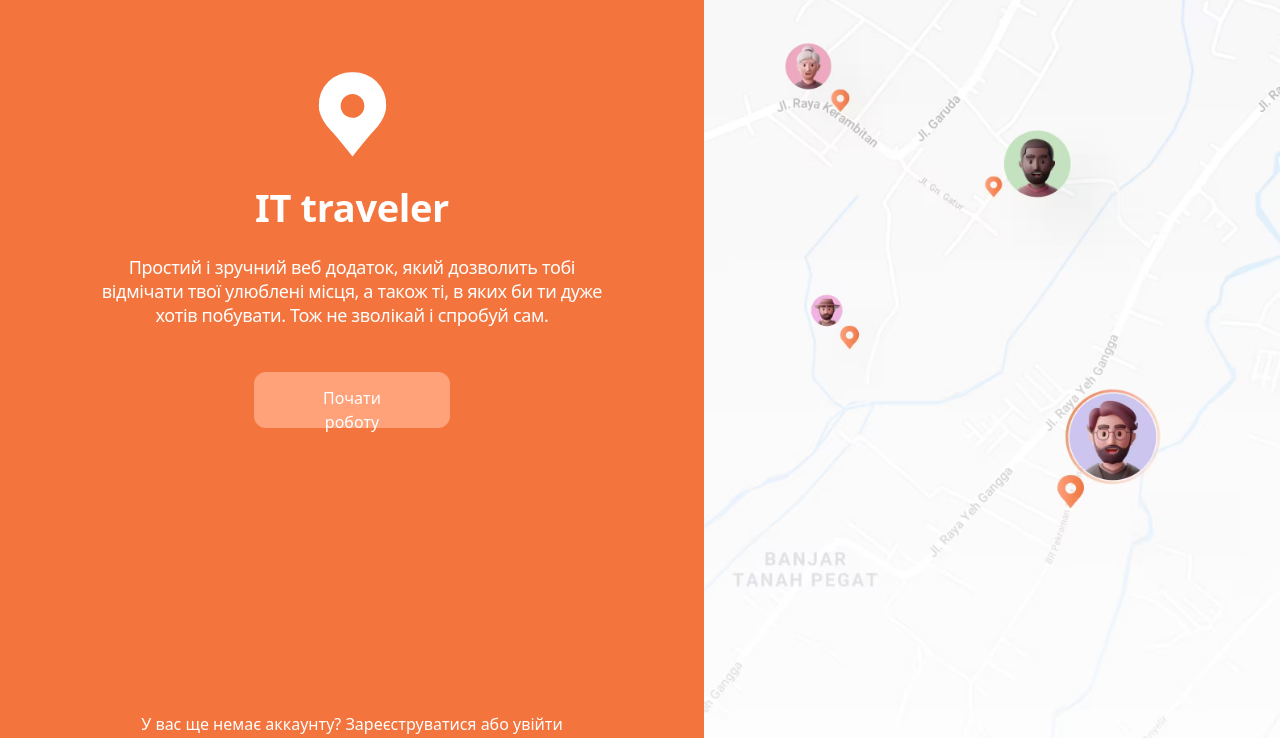
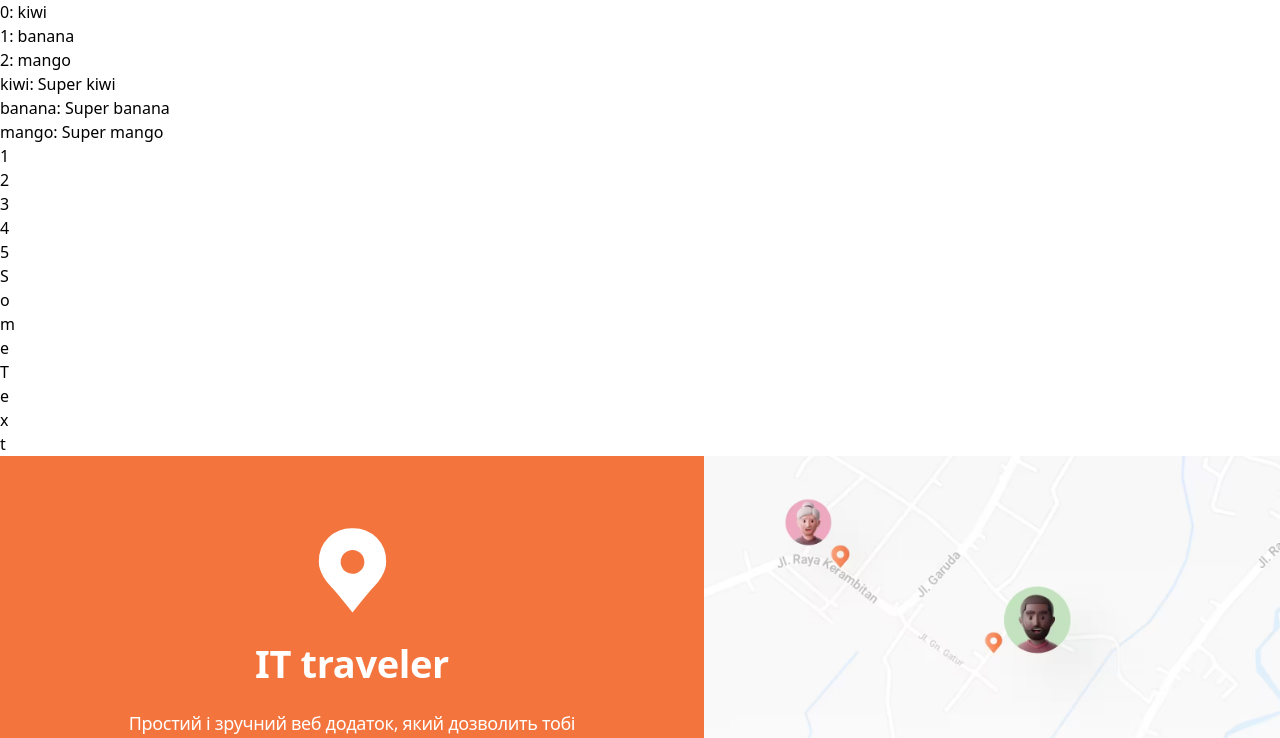
Before and after one commit to BohdanKushnerov/vue-traveler, a Vue app: page / in a window 1280 px wide. Shown: the top 738 px of the page. Built offline with nearby package versions, Linux system fonts and the light colour scheme.

Commit message:
add temporary collentions in App.vue

```diff
--- a/src/App.vue
+++ b/src/App.vue
@@ -1,20 +1,22 @@
-<script setup>
+<script setup lang="ts">
 import HomePageView from '@/views/HomePageView.vue'
 
-const isDesktop = window.innerWidth > 1024
-const isTablet = window.innerWidth >= 768 && window.innerWidth <= 1024
-const isMobile = window.innerWidth < 768
+const fruits = ['kiwi', 'banana', 'mango']
+const fruitMap = {
+  kiwi: 'Super kiwi',
+  banana: 'Super banana',
+  mango: 'Super mango',
+}
 </script>
 
 <template>
-  <template v-if="isDesktop">
-    <HomePageView />
-  </template>
-  <template v-else-if="isTablet">
-    <div><h1 class="text-black">Tablet</h1></div>
-  </template>
-  <template v-else="isMobile">
-    <div v-show="!isDesktop && !isTablet"><h1 class="text-black">Mobile in v-else</h1></div>
-  </template>
-  <div v-show="!isDesktop && !isTablet"><h1 class="text-black">Mobile in v-show</h1></div>
+  <div v-for="(fruit, index) in fruits" :key="fruit">
+    <h1 class="text-black">{{ index }}: {{ fruit }}</h1>
+  </div>
+  <div v-for="(fruit, key) in fruitMap" :key="fruit">
+    <h1 class="text-black">{{ key }}: {{ fruit }}</h1>
+  </div>
+  <div v-for="value in 5" :key="value"><h1 class="text-black">{{ value }}</h1></div>
+  <div v-for="char in 'SomeText'" :key="char"><h1 class="text-black">{{ char }}</h1></div>
+  <HomePageView />
 </template>
--- a/src/components/ISvgIcon/ISvgIcon.vue
+++ b/src/components/ISvgIcon/ISvgIcon.vue
@@ -1,5 +1,5 @@
-<script setup>
-const props = defineProps({
+<script setup lang="ts">
+defineProps({
   pathName: {
     type: String,
     required: true
```
